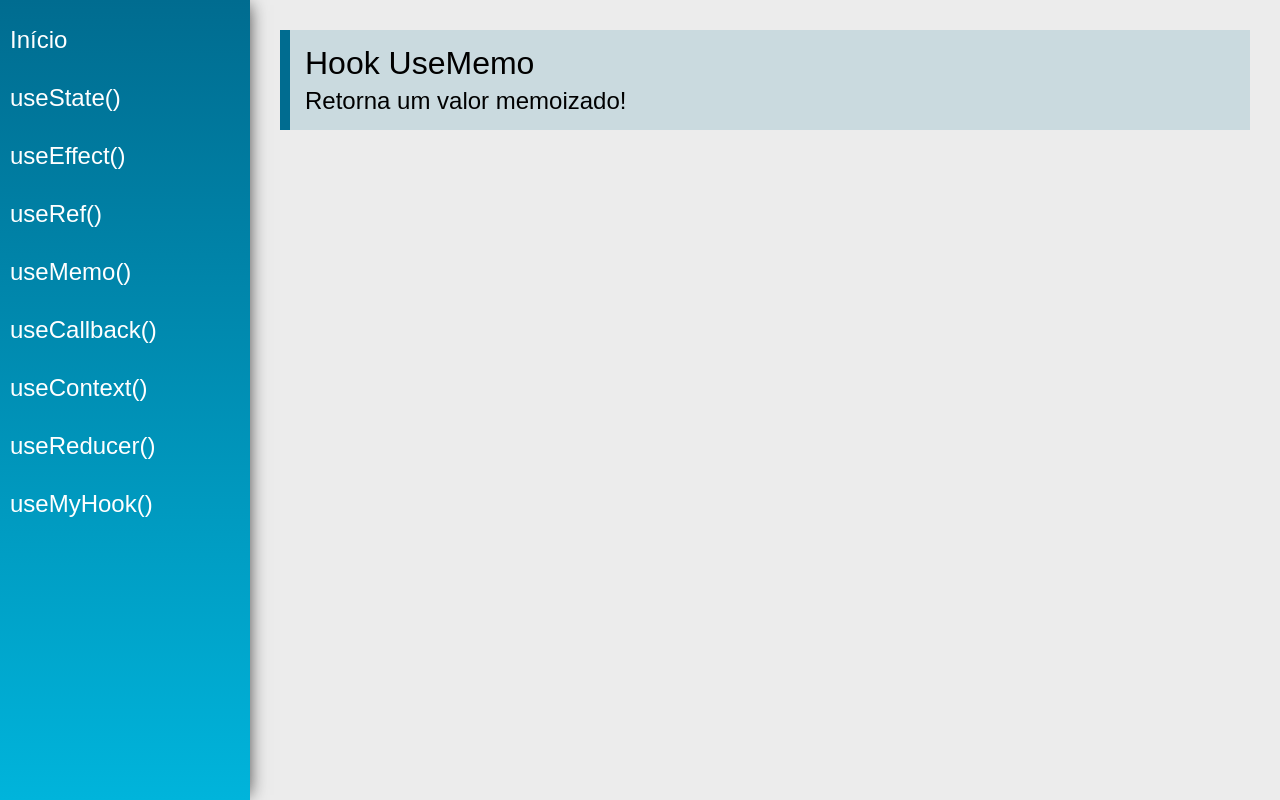
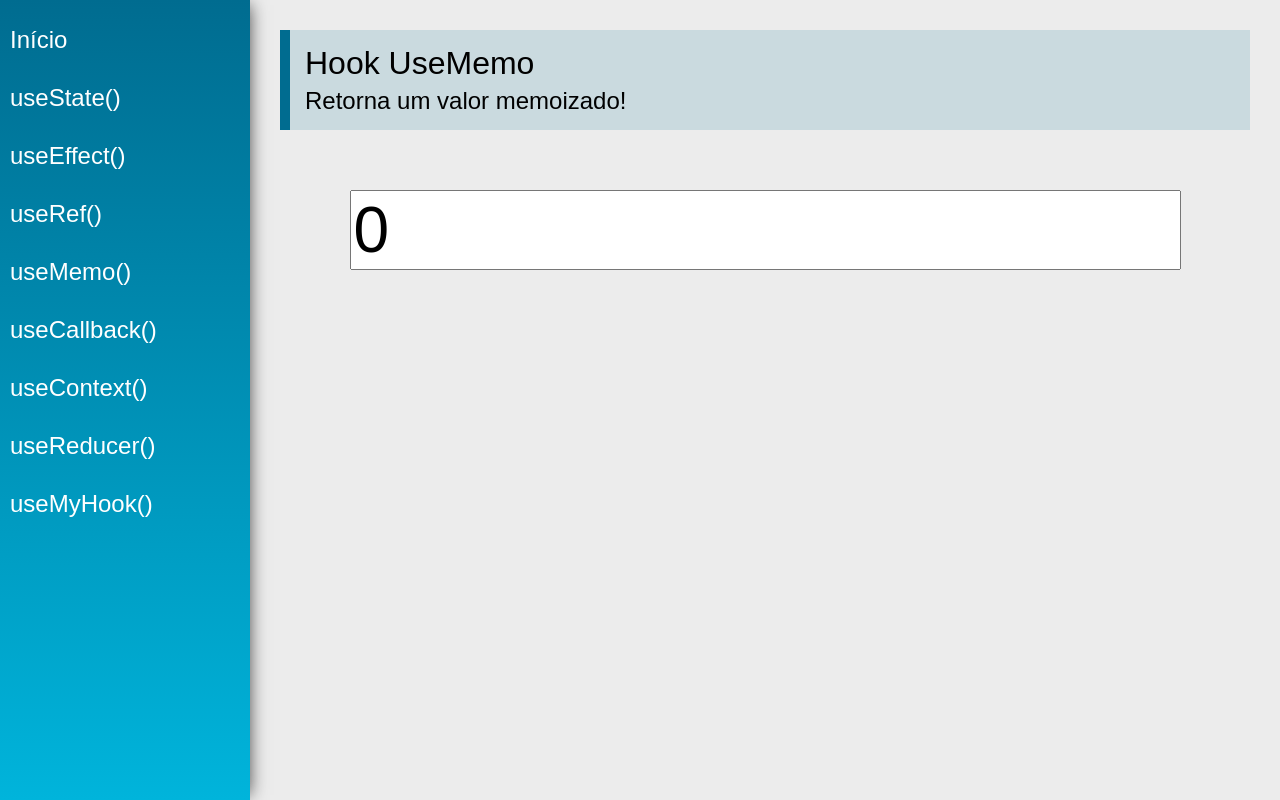
Before and after one commit to juancoutinhoflooxmongagua/Hooks, a React (Create React App) app: page /useMemo in a window 1280 px wide. Built offline with nearby package versions, Linux system fonts and the light colour scheme.

Commit message:
feat: create sctruture for use memo

```diff
--- a/src/views/examples/UseMemo.jsx
+++ b/src/views/examples/UseMemo.jsx
@@ -1,13 +1,21 @@
-import React from 'react'
+import React, { useState } from 'react'
 import PageTitle from '../../components/layout/PageTitle'
 
 const UseMemo = (props) => {
+    const [n1, setN1] = useState(0)
+    const [n2, setN2] = useState(0)
+    const [n3, setN3] = useState(0)
+
     return (
         <div className="UseMemo">
             <PageTitle
                 title="Hook UseMemo"
                 subtitle="Retorna um valor memoizado!"
             />
+
+            <div className='center'>
+                <input type="number" className="input" value={n1} onChange={e => setN1(parseInt(e.target.value))} />
+            </div>
         </div>
     )
 }
```
